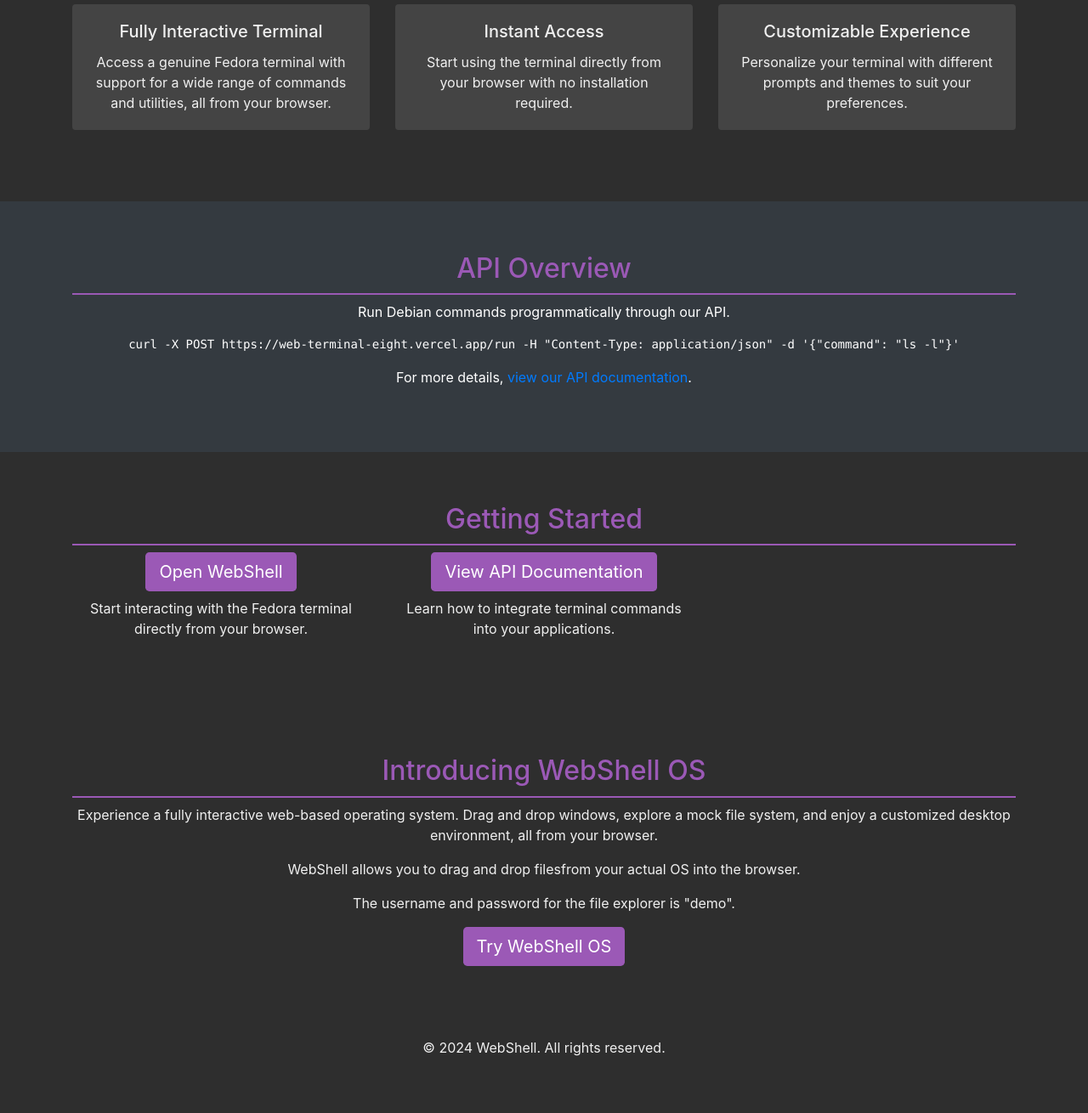
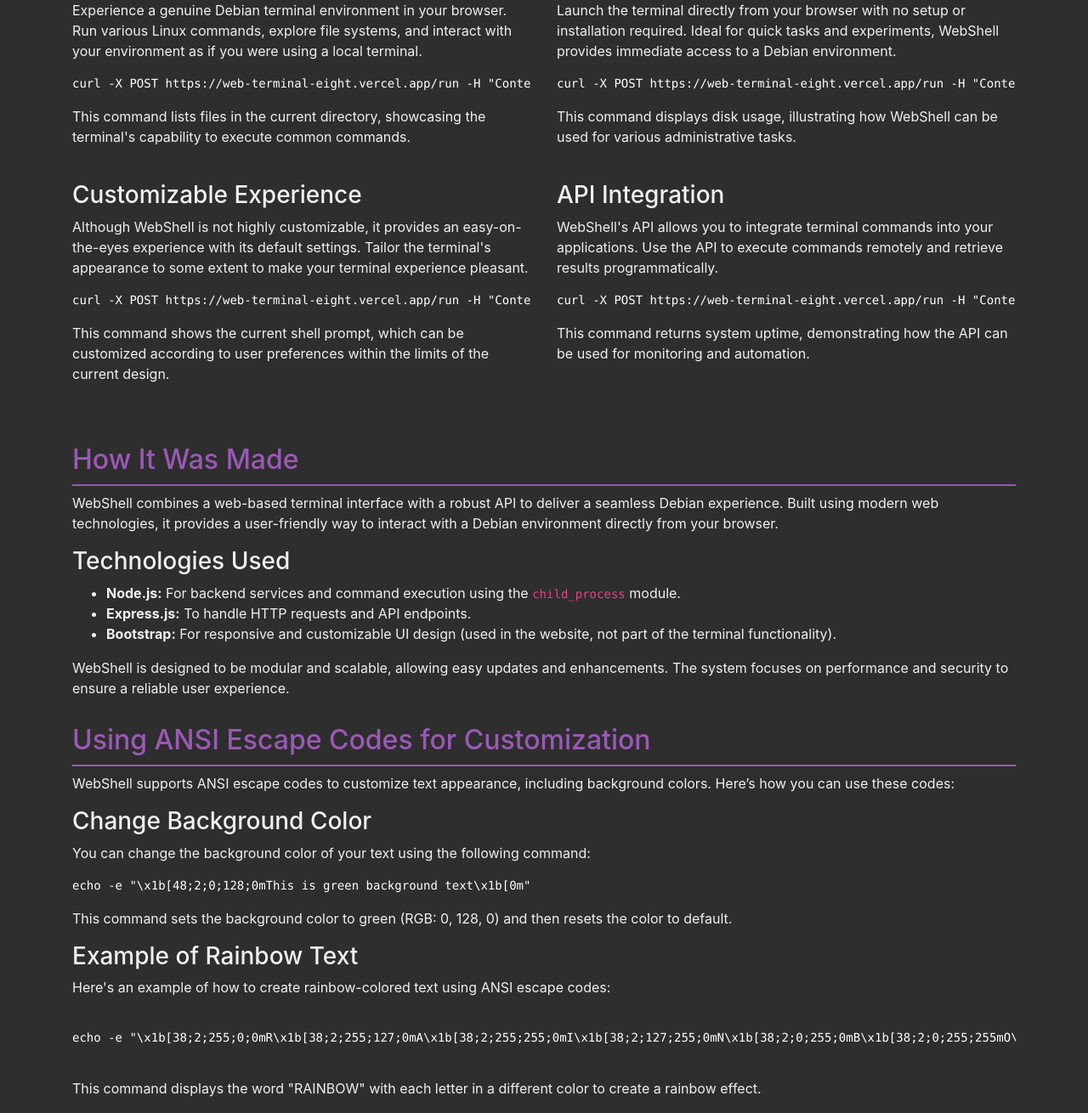
Before and after one commit to linuxfandudeguy/webshell, a plain HTML site: page index.html in a window 1280 px wide. Shown: the part 433-1743 px from the top of the page at 85% size. Before the commit the page ends 1718 px from the top, so only its background shows below. Drawn offline with nearby package versions, Linux system fonts and the light colour scheme.

Commit message:
Update index.html

```diff
--- a/index.html
+++ b/index.html
@@ -3,36 +3,23 @@
 <head>
   <meta charset="UTF-8">
   <meta name="viewport" content="width=device-width, initial-scale=1.0">
-  <title>WebShell - Web-Based Linux Terminal</title>
+  <title>WebShell Features</title>
   <link rel="stylesheet" href="https://maxcdn.bootstrapcdn.com/bootstrap/4.5.2/css/bootstrap.min.css">
   <style>
     body {
       background-color: #2e2e2e;
       color: #f0f0f0;
     }
-    .navbar {
-      background-color: #333;
-    }
-    .navbar-brand {
-      color: #9b59b6;
-    }
-    .navbar-brand:hover {
-      color: #fff;
-    }
-    .section {
-      padding: 60px 0;
+    .container {
+      margin-top: 30px;
     }
     .section-title {
       color: #9b59b6;
       border-bottom: 2px solid #9b59b6;
       padding-bottom: 10px;
     }
-    .card {
-      background-color: #444;
-      border: none;
-    }
-    .card-header {
-      background-color: #555;
+    pre code {
+      color: #ffffff;
     }
     .btn-primary {
       background-color: #9b59b6;
@@ -40,9 +27,6 @@
     }
     .btn-primary:hover {
       background-color: #8e44ad;
-    }
-    pre code {
-      color: #ffffff;
     }
     a {
       color: #9b59b6;
@@ -54,7 +38,7 @@
 </head>
 <body>
 
-<nav class="navbar navbar-expand-lg navbar-dark">
+<nav class="navbar navbar-expand-lg navbar-dark" style="background-color: #333;">
   <a class="navbar-brand" href="#">WebShell</a>
   <button class="navbar-toggler" type="button" data-toggle="collapse" data-target="#navbarNav" aria-controls="navbarNav" aria-expanded="false" aria-label="Toggle navigation">
     <span class="navbar-toggler-icon"></span>
@@ -62,10 +46,13 @@
   <div class="collapse navbar-collapse" id="navbarNav">
     <ul class="navbar-nav ml-auto">
       <li class="nav-item">
-        <a class="nav-link" href="features.html">Features</a>
+        <a class="nav-link" href="index.html">Home</a>
       </li>
       <li class="nav-item">
         <a class="nav-link" href="api.html">API</a>
+      </li>
+      <li class="nav-item">
+        <a class="nav-link" href="#">Features</a>
       </li>
       <li class="nav-item">
         <a class="nav-link" href="terminal.html">Getting Started</a>
@@ -76,83 +63,70 @@
 
 <header class="text-center text-white py-5">
   <div class="container">
-    <h1 class="display-4">Welcome to WebShell</h1>
-    <p class="lead">Your Gateway to a Full Linux Experience in Your Browser</p>
-    <a href="learn-more.html" class="btn btn-primary btn-lg">Learn More</a>
+    <h1 class="display-4">WebShell Features</h1>
+    <p class="lead">Discover the power and versatility of our web-based Debian terminal.</p>
   </div>
 </header>
 
-<section id="features" class="section text-center">
-  <div class="container">
+<section class="container">
   <h2 class="section-title">Features</h2>
   <div class="row">
-      <div class="col-md-4">
-        <div class="card mb-4">
-          <div class="card-body">
-            <h5 class="card-title">Fully Interactive Terminal</h5>
-            <p class="card-text">Access a genuine Fedora terminal with support for a wide range of commands and utilities, all from your browser.</p>
+    <div class="col-md-6 mb-4">
+      <h3>Fully Interactive Terminal</h3>
+      <p>Experience a genuine Debian terminal environment in your browser. Run various Linux commands, explore file systems, and interact with your environment as if you were using a local terminal.</p>
+      <pre><code>curl -X POST https://web-terminal-eight.vercel.app/run -H "Content-Type: application/json" -d '{"command": "ls -l"}'</code></pre>
+      <p>This command lists files in the current directory, showcasing the terminal's capability to execute common commands.</p>
     </div>
+    <div class="col-md-6 mb-4">
+      <h3>Instant Access</h3>
+      <p>Launch the terminal directly from your browser with no setup or installation required. Ideal for quick tasks and experiments, WebShell provides immediate access to a Debian environment.</p>
+      <pre><code>curl -X POST https://web-terminal-eight.vercel.app/run -H "Content-Type: application/json" -d '{"command": "df -h"}'</code></pre>
+      <p>This command displays disk usage, illustrating how WebShell can be used for various administrative tasks.</p>
     </div>
+    <div class="col-md-6 mb-4">
+      <h3>Customizable Experience</h3>
+      <p>Although WebShell is not highly customizable, it provides an easy-on-the-eyes experience with its default settings. Tailor the terminal's appearance to some extent to make your terminal experience pleasant.</p>
+      <pre><code>curl -X POST https://web-terminal-eight.vercel.app/run -H "Content-Type: application/json" -d '{"command": "echo $PS1"}'</code></pre>
+      <p>This command shows the current shell prompt, which can be customized according to user preferences within the limits of the current design.</p>
     </div>
-      <div class="col-md-4">
-        <div class="card mb-4">
-          <div class="card-body">
-            <h5 class="card-title">Instant Access</h5>
-            <p class="card-text">Start using the terminal directly from your browser with no installation required.</p>
-          </div>
-        </div>
-      </div>
-      <div class="col-md-4">
-        <div class="card mb-4">
-          <div class="card-body">
-            <h5 class="card-title">Customizable Experience</h5>
-            <p class="card-text">Personalize your terminal with different prompts and themes to suit your preferences.</p>
-          </div>
-        </div>
-      </div>
+    <div class="col-md-6 mb-4">
+      <h3>API Integration</h3>
+      <p>WebShell's API allows you to integrate terminal commands into your applications. Use the API to execute commands remotely and retrieve results programmatically.</p>
+      <pre><code>curl -X POST https://web-terminal-eight.vercel.app/run -H "Content-Type: application/json" -d '{"command": "cat /proc/uptime"}'</code></pre>
+      <p>This command returns system uptime, demonstrating how the API can be used for monitoring and automation.</p>
     </div>
   </div>
 </section>
 
-<section id="api" class="section bg-dark text-white text-center">
-  <div class="container">
-    <h2 class="section-title">API Overview</h2>
-    <p>Run Debian commands programmatically through our API.</p>
-    <pre><code>curl -X POST https://web-terminal-eight.vercel.app/run -H "Content-Type: application/json" -d '{"command": "ls -l"}'</code></pre>
-    <p>For more details, <a href="api.html" class="text-primary">view our API documentation</a>.</p>
-  </div>
+<section class="container">
+  <h2 class="section-title">How It Was Made</h2>
+  <p>WebShell combines a web-based terminal interface with a robust API to deliver a seamless Debian experience. Built using modern web technologies, it provides a user-friendly way to interact with a Debian environment directly from your browser.</p>
+  <h3>Technologies Used</h3>
+  <ul>
+    <li><strong>Node.js:</strong> For backend services and command execution using the <code>child_process</code> module.</li>
+    <li><strong>Express.js:</strong> To handle HTTP requests and API endpoints.</li>
+    <li><strong>Bootstrap:</strong> For responsive and customizable UI design (used in the website, not part of the terminal functionality).</li>
+  </ul>
+  <p>WebShell is designed to be modular and scalable, allowing easy updates and enhancements. The system focuses on performance and security to ensure a reliable user experience.</p>
 </section>
 
-<section id="getting-started" class="section text-center">
-  <div class="container">
-    <h2 class="section-title">Getting Started</h2>
-    <div class="row">
-      <div class="col-md-4">
-        <h4><a href="/terminal.html" class="btn btn-primary btn-lg">Open WebShell</a></h4>
-        <p>Start interacting with the Fedora terminal directly from your browser.</p>
-      </div>
-      <div class="col-md-4">
-        <h4><a href="api.html" class="btn btn-primary btn-lg">View API Documentation</a></h4>
-        <p>Learn how to integrate terminal commands into your applications.</p>
-      </div>
-    </div>
-  </div>
-</section>
-
-<section id="webshell-os" class="section text-center">
-  <div class="container">
-    <h2 class="section-title">Introducing WebShell OS</h2>
-    <p>Experience a fully interactive web-based operating system. Drag and drop windows, explore a mock file system, and enjoy a customized desktop environment, all from your browser.</p>
-    <p>WebShell allows you to drag and drop filesfrom your actual OS into the browser.</p>
-<P>The username and password for the file explorer is "demo".</P>
-<a href="https://webshell-omega.vercel.app/os.html" class="btn btn-primary btn-lg">Try WebShell OS</a>
-  </div>
+<section class="container">
+  <h2 class="section-title">Using ANSI Escape Codes for Customization</h2>
+  <p>WebShell supports ANSI escape codes to customize text appearance, including background colors. Here’s how you can use these codes:</p>
+  <h3>Change Background Color</h3>
+  <p>You can change the background color of your text using the following command:</p>
+  <pre><code>echo -e "\x1b[48;2;0;128;0mThis is green background text\x1b[0m"</code></pre>
+  <p>This command sets the background color to green (RGB: 0, 128, 0) and then resets the color to default.</p>
+  <h3>Example of Rainbow Text</h3>
+  <p>Here's an example of how to create rainbow-colored text using ANSI escape codes:</p>
+  <pre><code>
+echo -e "\x1b[38;2;255;0;0mR\x1b[38;2;255;127;0mA\x1b[38;2;255;255;0mI\x1b[38;2;127;255;0mN\x1b[38;2;0;255;0mB\x1b[38;2;0;255;255mO\x1b[38;2;0;127;255mW\x1b[0m"
+  </code></pre>
+  <p>This command displays the word "RAINBOW" with each letter in a different color to create a rainbow effect.</p>
 </section>
 
 <footer class="text-center py-4">
-  <div class="container">
   <p>&copy; 2024 WebShell. All rights reserved.</p>
-  </div>
 </footer>
 
 <script src="https://code.jquery.com/jquery-3.5.1.slim.min.js"></script>
```
Lines whose indentation alone changed are shown as unchanged.
